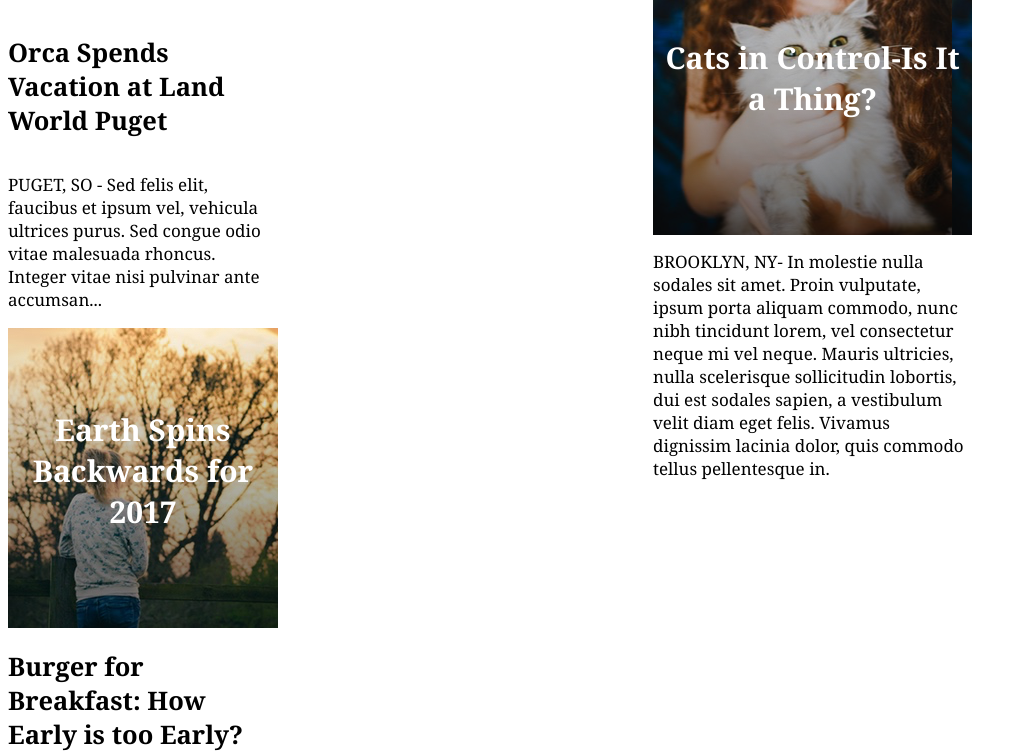
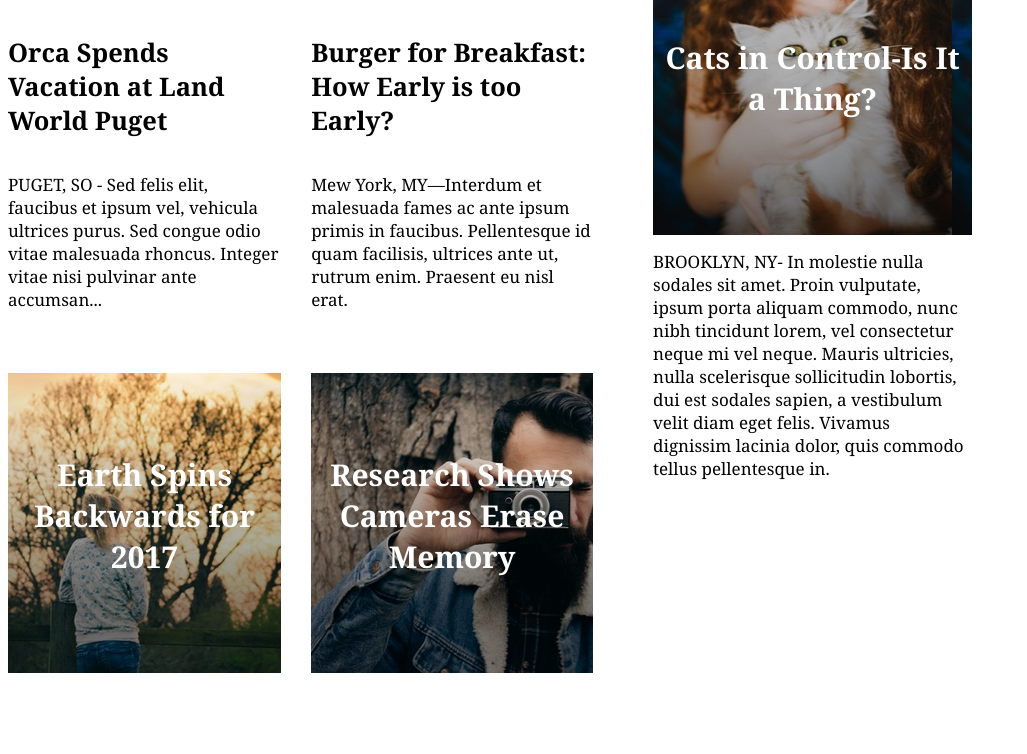
Before and after one commit to hhcarver/MyTimes, a plain HTML site: page index.html in a window 1280 px wide. Shown: the part 690-1444 px from the top of the page, without its empty margins (0-1027 px from the left). After the commit the page ends 1371 px from the top, so only its background shows below. Drawn offline with Linux system fonts and the light colour scheme.

Commit message:
really done with 5.

```diff
--- a/Resources/css/style.css
+++ b/Resources/css/style.css
@@ -65,31 +65,36 @@ div {
 }
 #otherstories {
   display: flex;
-  flex-wrap: wrap;
   justify-content: space-between;
   flex-direction: row;
 }
+#c1d1 {
+  display: flex;
+  flex-direction: column;
+}
+#c1d2 {
+  display: flex;
+  flex-direction: column;
+}
 #orca {
-  width: 45%;
+  margin-bottom: 45px;
   display: flex;
   flex-direction: column;
   flex-wrap: wrap;
 }
 #story2 {
-  width: 45%;
   background-image: url("../images/story2.png");
   display: flex;
   flex-direction: column;
   flex-wrap: wrap;
 }
 #burger {
-  width: 45%;
+  margin-bottom: 45px;
   display: flex;
   flex-direction: column;
   flex-wrap: wrap;
 }
 #story3 {
-  width: 45%;
   background-image: url("../images/story3.png");
   display: flex;
   flex-direction: column;
--- a/index.html
+++ b/index.html
@@ -28,7 +28,7 @@
           <p>MONUMENT VALLEY, AZ - Lorem ipsum dolor sit amet, consectetur adipiscing elit. Pellentesque nec nisl at augue dapibus dignissim. Nunc condimentum rutrum metus, ac eleifend lacus viverra nec. Proin ultrices egestas diam sed mollis. Nulla sapien massa, dictum vitae est et, pellentesque rutrum risus. Nunc volutpat, metus ac rutrum tempus, orci nisi porttitor dolor, sit amet luctus metus est ut mauris. Quisque vulputate nisl vitae massa rhoncus, at sagittis elit accumsan. Etiam tempus, lorem quis blandit imperdiet, enim dui lobortis tortor, sit amet lobortis arcu ex id odio. Nam fermentum nulla et eros bibendum, sed ullamcorper massa scelerisque. Vestibulum aliquet placerat leo a hendrerit. Nulla non sagittis neque. Nullam sit amet fringilla massa.</p>
         </div>
         <div id="otherstories">
-          <div>
+          <div id="c1d1">
             <div id="orca">
             <h2>Orca Spends Vacation at Land World Puget</h2>
             <p>PUGET, SO - Sed felis elit, faucibus et ipsum vel, vehicula ultrices purus. Sed congue odio vitae malesuada rhoncus. Integer vitae nisi pulvinar ante accumsan...</p>
@@ -37,7 +37,7 @@
             <p>Earth Spins Backwards for 2017</p>
             </div>
           </div>
-          <div>
+          <div id="c1d2">
             <div id="burger">
             <h2>Burger for Breakfast: How Early is too Early?</h2>
             <p>Mew York, MY—Interdum et malesuada fames ac ante ipsum primis in faucibus. Pellentesque id quam facilisis, ultrices ante ut, rutrum enim. Praesent eu nisl erat.</p>
```
